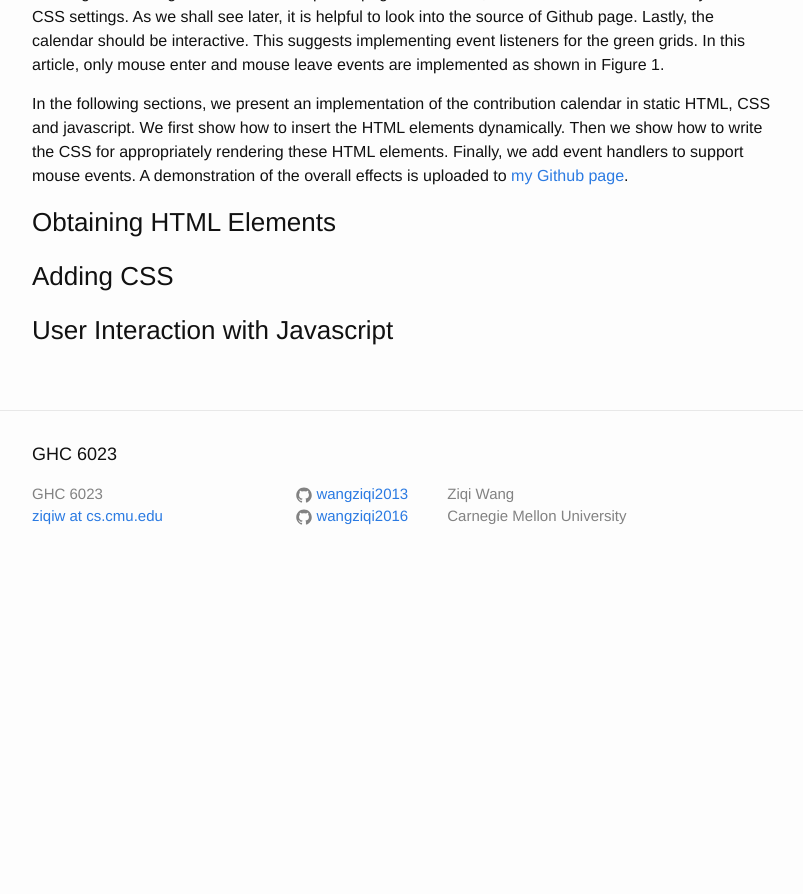
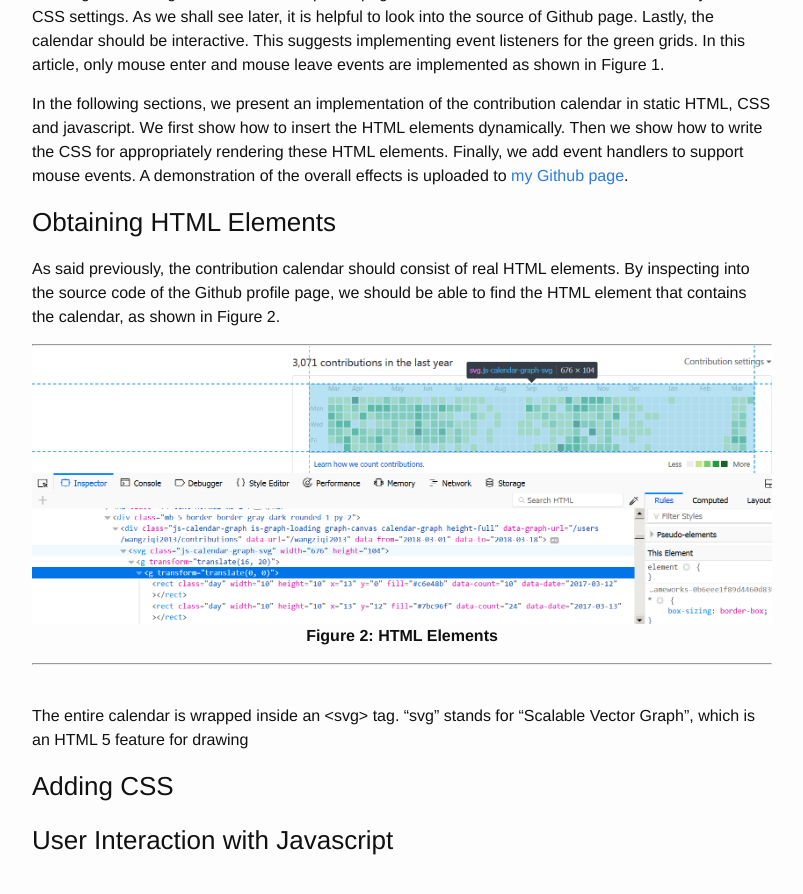
Before and after one commit to wangziqi2013/wangziqi2013.github.io, a Jekyll site: the page built from _posts/2018-03-17-Adding-Git-Contri-Calendar-To-Your-Static-Page.markdown, in a window 1280 px wide and 900 px high, scrolled down 1769 px. Shown: the top 894 px of the window, without its empty margins (238-1041 px from the left). Built offline with Jekyll 4.4.1, drawn with Linux system fonts in a browser that asks for light colours; before the commit the page ends 2357 px from its top, so only the background shows below that.

Commit message:
Adding figure 2

```diff
--- a/_posts/2018-03-17-Adding-Git-Contri-Calendar-To-Your-Static-Page.markdown
+++ b/_posts/2018-03-17-Adding-Git-Contri-Calendar-To-Your-Static-Page.markdown
@@ -64,6 +64,18 @@ effects is uploaded to [my Github page](https://wangziqi2013.github.io/).
 
 ### Obtaining HTML Elements
 
+As said previously, the contribution calendar should consist of real HTML elements. By inspecting into the source code
+of the Github profile page, we should be able to find the HTML element that contains the calendar, as shown in Figure 2.
+
+<hr />
+![HTML Elements]({{ "/static/contri-calendar/figure2-html.png" | prepend: site.baseurl }} "HTML Elements"){: width="800px"}
+**Figure 2: HTML Elements**
+{: align="middle"}
+<hr /><br />
+
+The entire calendar is wrapped inside an \<svg\> tag. "svg" stands for "Scalable Vector Graph", which is an HTML 5 feature for
+drawing
+
 ### Adding CSS
 
 ### User Interaction with Javascript
```
Also changed, not shown: static/contri-calendar/figure2-html.png (added).
